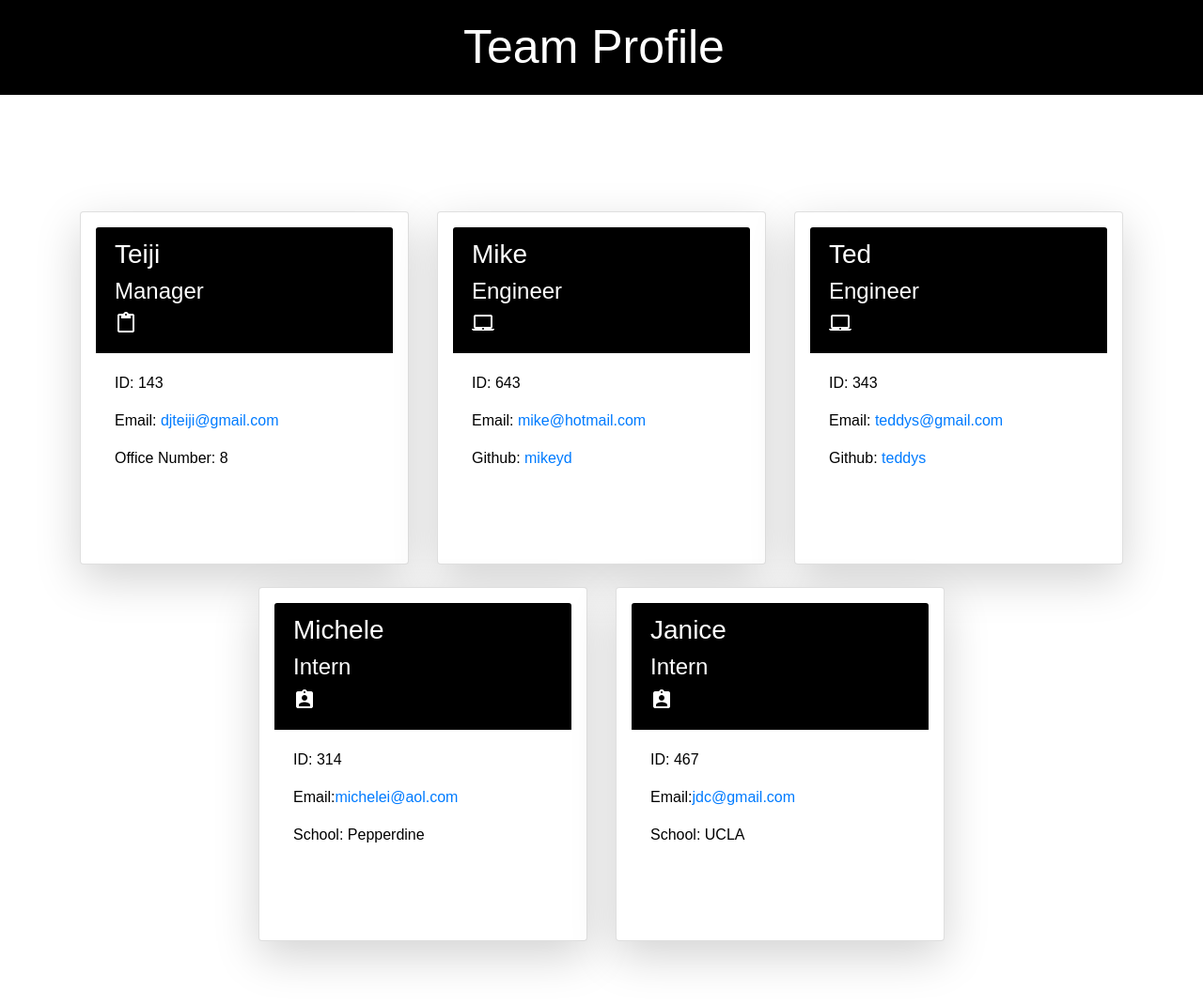
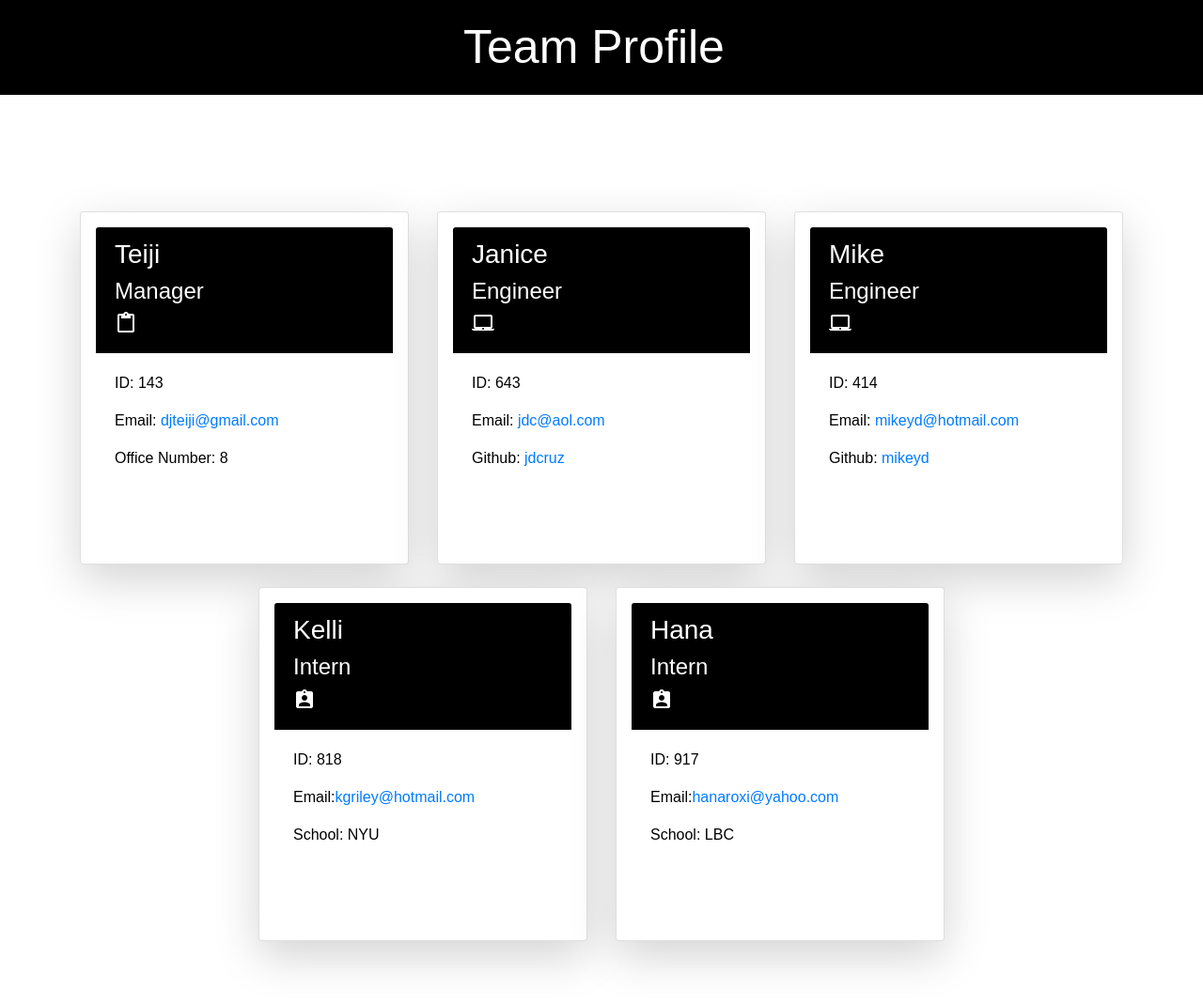
Before and after one commit to djteiji/team-profile-generator, a website: page dist/index.html in a window 1280 px wide. Shown: the whole page at 94% size. Drawn offline with nearby package versions, Linux system fonts and the light colour scheme.

```diff
--- a/dist/index.html
+++ b/dist/index.html
@@ -39,12 +39,26 @@
     <div class="col-4 mt-4">
         <div class="card h-100 shadow-lg p-3 mb-5 bg-white rounded">
             <div class="card-header">
+                <h3>Janice</h3>
+                <h4>Engineer</h4><i class="material-icons">laptop_mac</i>
+            </div>
+            <div class="card-body">
+                <p class="id">ID: 643</p>
+                <p class="email">Email: <a href="mailto:jdc@aol.com">jdc@aol.com</a></p>
+                <p class="github">Github: <a href="https://github.com/jdcruz" target="_blank">jdcruz</a></p>
+            </div>
+        </div>
+    </div>
+
+    <div class="col-4 mt-4">
+        <div class="card h-100 shadow-lg p-3 mb-5 bg-white rounded">
+            <div class="card-header">
                 <h3>Mike</h3>
                 <h4>Engineer</h4><i class="material-icons">laptop_mac</i>
             </div>
             <div class="card-body">
-                <p class="id">ID: 643</p>
-                <p class="email">Email: <a href="mailto:mike@hotmail.com">mike@hotmail.com</a></p>
+                <p class="id">ID: 414</p>
+                <p class="email">Email: <a href="mailto:mikeyd@hotmail.com">mikeyd@hotmail.com</a></p>
                 <p class="github">Github: <a href="https://github.com/mikeyd" target="_blank">mikeyd</a></p>
             </div>
         </div>
@@ -53,27 +67,13 @@
     <div class="col-4 mt-4">
         <div class="card h-100 shadow-lg p-3 mb-5 bg-white rounded">
             <div class="card-header">
-                <h3>Ted</h3>
-                <h4>Engineer</h4><i class="material-icons">laptop_mac</i>
-            </div>
-            <div class="card-body">
-                <p class="id">ID: 343</p>
-                <p class="email">Email: <a href="mailto:teddys@gmail.com">teddys@gmail.com</a></p>
-                <p class="github">Github: <a href="https://github.com/teddys" target="_blank">teddys</a></p>
-            </div>
-        </div>
-    </div>
-
-    <div class="col-4 mt-4">
-        <div class="card h-100 shadow-lg p-3 mb-5 bg-white rounded">
-            <div class="card-header">
-                <h3>Michele</h3>
+                <h3>Kelli</h3>
                 <h4>Intern</h4><i class="material-icons">assignment_ind</i>
             </div>
             <div class="card-body">
-                <p class="id">ID: 314</p>
-                <p class="email">Email:<a href="mailto:michelei@aol.com">michelei@aol.com</a></p>
-                <p class="school">School: Pepperdine</p>
+                <p class="id">ID: 818</p>
+                <p class="email">Email:<a href="mailto:kgriley@hotmail.com">kgriley@hotmail.com</a></p>
+                <p class="school">School: NYU</p>
             </div>
     </div>
 </div>
@@ -81,13 +81,13 @@
     <div class="col-4 mt-4">
         <div class="card h-100 shadow-lg p-3 mb-5 bg-white rounded">
             <div class="card-header">
-                <h3>Janice</h3>
+                <h3>Hana</h3>
                 <h4>Intern</h4><i class="material-icons">assignment_ind</i>
             </div>
             <div class="card-body">
-                <p class="id">ID: 467</p>
-                <p class="email">Email:<a href="mailto:jdc@gmail.com">jdc@gmail.com</a></p>
-                <p class="school">School: UCLA</p>
+                <p class="id">ID: 917</p>
+                <p class="email">Email:<a href="mailto:hanaroxi@yahoo.com">hanaroxi@yahoo.com</a></p>
+                <p class="school">School: LBC</p>
             </div>
     </div>
 </div>
```
Also changed, not shown: README.md, Screen Shot 2022-05-12 at 2.20.44 AM.png (added), Screen Shot 2022-05-12 at 2.21.20 AM.png (added).
